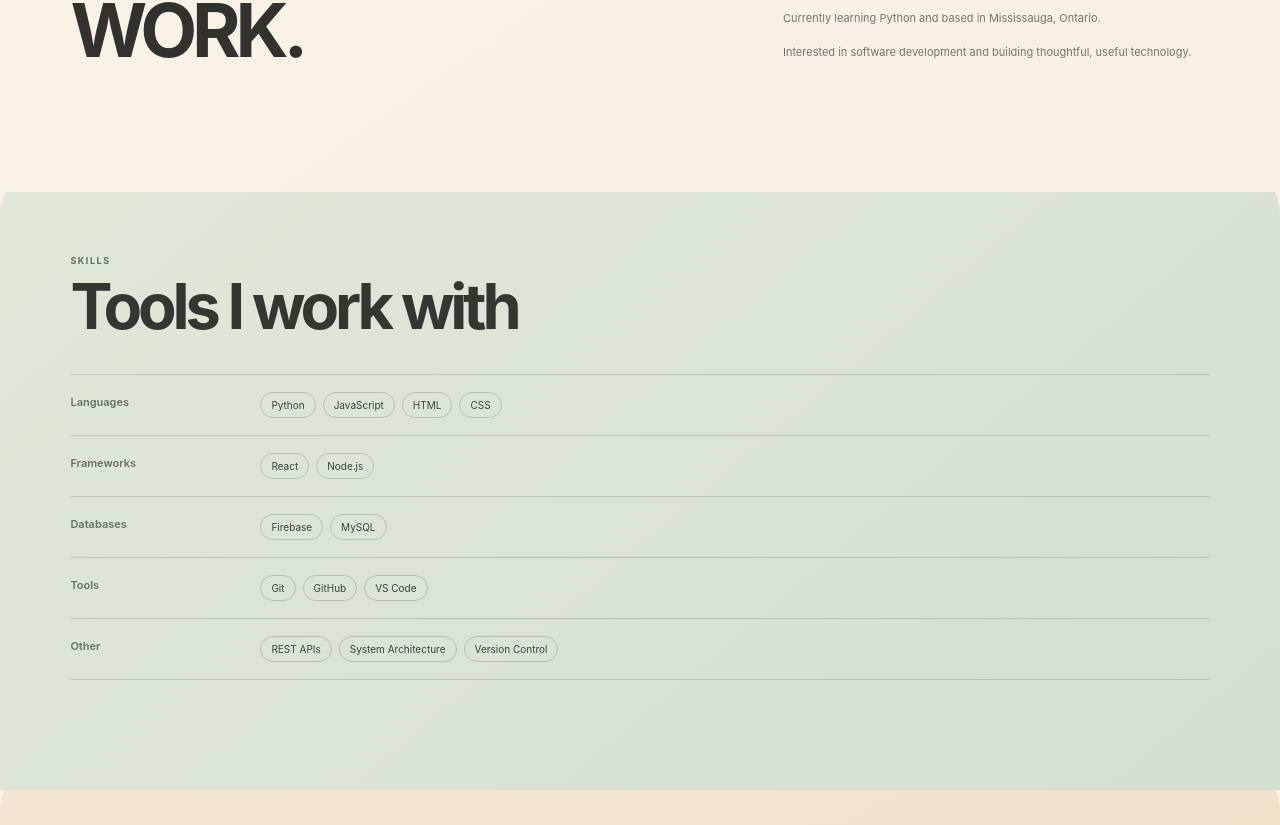
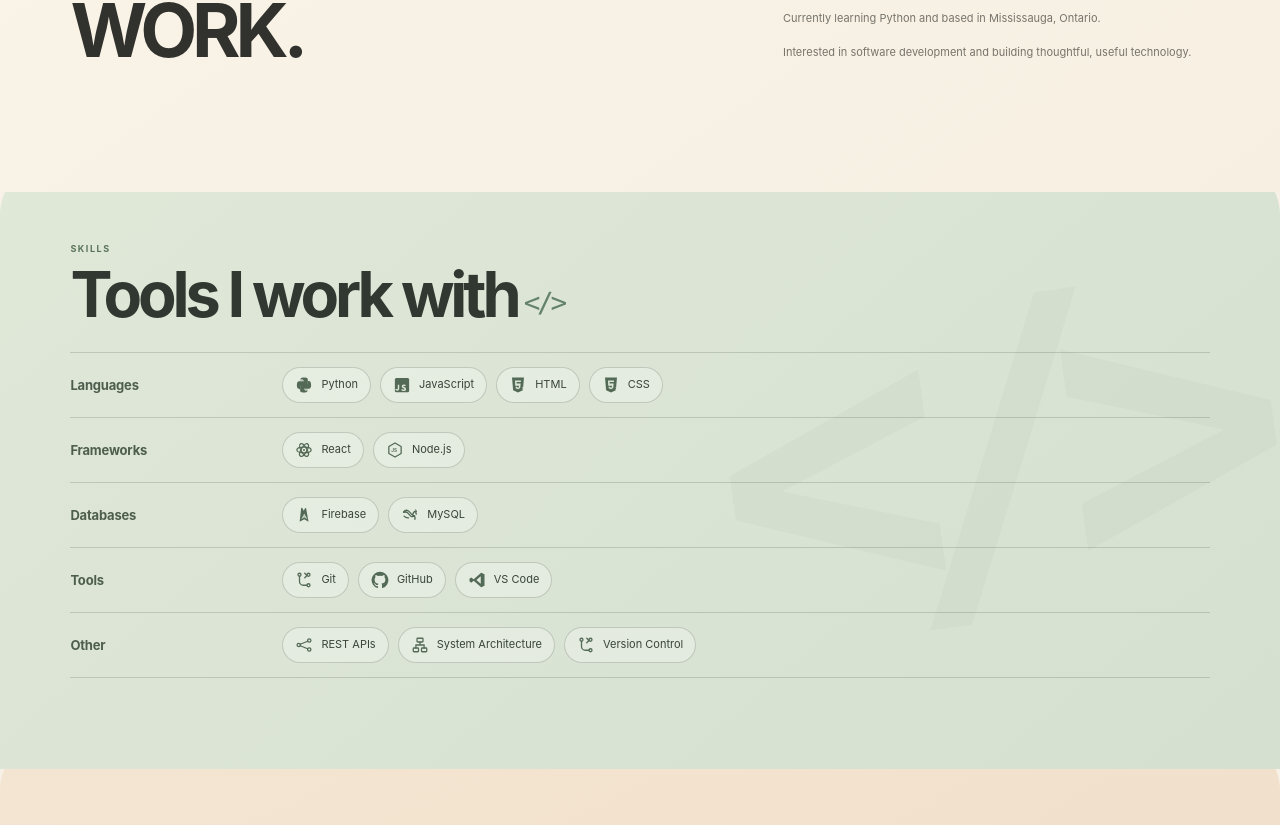
Before and after one commit to zayansyed-gif/Portfolio-site, a React (Vite) app: page / in a window 1280 px wide. Shown: the part 3512-4337 px from the top of the page. Built offline with nearby package versions, Linux system fonts and the light colour scheme.

Commit message:
Add interactive technology icons to skills section

```diff
--- a/src/site/App.jsx
+++ b/src/site/App.jsx
@@ -128,8 +128,8 @@ function Hero() {
   </section>
 }
 
-function SectionHeading({ label, title, description }) {
-  return <div className="section-heading"><div><p className="eyebrow">{label}</p><h2>{title}</h2></div>{description && <p className="section-description">{description}</p>}</div>
+function SectionHeading({ label, title, description, mark }) {
+  return <div className="section-heading"><div><p className="eyebrow">{label}</p><h2>{title}{mark && <span className="section-heading-mark" aria-hidden="true">{mark}</span>}</h2></div>{description && <p className="section-description">{description}</p>}</div>
 }
 
 function ProjectShowcase({ project, index }) {
@@ -204,11 +204,34 @@ function About() {
   </section>
 }
 
+function SkillIcon({ name }) {
+  if (name === 'GitHub') return <Icon name="github" size={18} />
+
+  const svg = { width: 18, height: 18, viewBox: '0 0 24 24', fill: 'none', stroke: 'currentColor', strokeWidth: 1.7, strokeLinecap: 'round', strokeLinejoin: 'round', 'aria-hidden': true }
+  switch (name) {
+    case 'Python': return <svg {...svg} viewBox="0 0 24 24" stroke="none"><path fill="currentColor" d="M11.9 2C7.2 2 7.5 4 7.5 4v2.1h4.6v.8H5.7S2.5 6.5 2.5 12s2.8 5.5 2.8 5.5h1.7v-2.4s-.1-2.9 2.8-2.9h4.7s2.6 0 2.6-2.5V4.5S17.5 2 11.9 2Zm-2.6 2.1a.9.9 0 1 1 0 1.8.9.9 0 0 1 0-1.8Z"/><path fill="currentColor" d="M12.1 22c4.7 0 4.4-2 4.4-2v-2.1h-4.6v-.8h6.4s3.2.4 3.2-5.1-2.8-5.5-2.8-5.5H17v2.4s.1 2.9-2.8 2.9H9.5s-2.6 0-2.6 2.5v5.2S6.5 22 12.1 22Zm2.6-2.1a.9.9 0 1 1 0-1.8.9.9 0 0 1 0 1.8Z"/></svg>
+    case 'JavaScript': return <svg {...svg} stroke="none"><rect x="2.5" y="2.5" width="19" height="19" rx="2" fill="currentColor"/><path d="M12.5 17.4c.4.7.9 1 1.7 1 .7 0 1.1-.3 1.1-.8 0-.6-.5-.8-1.4-1.2-1.3-.6-2.2-1.2-2.2-2.7 0-1.4 1.1-2.4 2.8-2.4 1.2 0 2.1.4 2.7 1.5l-1.5 1c-.3-.6-.6-.8-1.1-.8s-.8.3-.8.7c0 .5.3.7 1.2 1.1 1.5.7 2.4 1.3 2.4 2.8 0 1.6-1.3 2.5-3.1 2.5-1.7 0-2.8-.8-3.3-1.9l1.5-.8ZM8.3 11.5H6.4v5.1c0 .9-.3 1.2-.9 1.2-.5 0-.9-.3-1.2-.7l-1.3 1c.6 1 1.4 1.4 2.7 1.4 1.8 0 2.6-.9 2.6-2.8v-5.2Z" fill="var(--skill-icon-cutout, #dce6d7)"/></svg>
+    case 'HTML': case 'CSS': {
+      const digit = name === 'HTML' ? '5' : '3'
+      return <svg {...svg} stroke="none"><path fill="currentColor" d="M4 2h16l-1.5 17L12 22l-6.5-3L4 2Z"/><path fill="var(--skill-icon-cutout, #dce6d7)" d="M8 6h8l-.2 2H10l.2 2h5.4l-.7 6L12 17.5 9 16.2l-.2-2h2l.1.8 1.1.5 1.1-.5.2-2H8.3L8 6Z"/><text x="17.3" y="18.8" fill="var(--skill-icon-cutout, #dce6d7)" fontSize="5" fontWeight="700">{digit}</text></svg>
+    }
+    case 'React': return <svg {...svg}><ellipse cx="12" cy="12" rx="9.5" ry="3.8"/><ellipse cx="12" cy="12" rx="9.5" ry="3.8" transform="rotate(60 12 12)"/><ellipse cx="12" cy="12" rx="9.5" ry="3.8" transform="rotate(120 12 12)"/><circle cx="12" cy="12" r="1.3" fill="currentColor" stroke="none"/></svg>
+    case 'Node.js': return <svg {...svg}><path d="m12 2.6 8.2 4.7v9.4L12 21.4l-8.2-4.7V7.3L12 2.6Z"/><text x="7.1" y="14.7" fill="currentColor" stroke="none" fontSize="6.2" fontWeight="700">JS</text></svg>
+    case 'Firebase': return <svg {...svg} stroke="none"><path fill="currentColor" d="m6.2 21 2-18.1c.1-.8 1.1-1 1.5-.3l2 3.7 1.7-3.2c.4-.7 1.4-.5 1.5.3L18 21l-5.7-3.2L6.2 21Z"/><path fill="var(--skill-icon-cutout, #dce6d7)" d="m8.2 17.8 4.2-7.9 1 1.9 3.2 5.9-4.3-2.4-4.1 2.5Z" opacity=".78"/></svg>
+    case 'MySQL': return <svg {...svg}><path d="M3.5 7.5c1.8-2 4.5-2.2 6.6-.8 1.5 1 2.6 2.8 3.7 4.1 1.2 1.4 2.5 2.1 4.4 1.9-1.4 1.6-3.7 1.8-5.4.6-1.5-1.1-2.3-2.7-3.7-3.9-1.6-1.4-3.6-1.8-5.6-.8Z"/><path d="M15.5 11.9c.3-2.7 2.3-4.8 5-5.4-.8 1.6-.8 3.2-.1 4.3M17.9 13.1c.8 1.4 1.1 3.1.6 4.7M4 13.5c1.7 1.7 3.7 2.4 6.1 2.2"/><circle cx="19.1" cy="5" r=".7" fill="currentColor" stroke="none"/></svg>
+    case 'Git': case 'Version Control': return <svg {...svg}><circle cx="6" cy="5" r="2"/><circle cx="18" cy="19" r="2"/><circle cx="18" cy="5" r="2"/><path d="M6 7v7a5 5 0 0 0 5 5h5M13 9l3-3-3-3"/></svg>
+    case 'VS Code': return <svg {...svg} stroke="none"><path fill="currentColor" d="M17.5 2.4 7.6 11.1 4.2 8.5 2 10.2v3.6l2.2 1.7 3.4-2.6 9.9 8.7 4.5-1.8V4.2l-4.5-1.8ZM17 7v10l-5.8-5 5.8-5Z"/></svg>
+    case 'REST APIs': return <svg {...svg}><circle cx="5" cy="12" r="2.2"/><circle cx="19" cy="6" r="2.2"/><circle cx="19" cy="18" r="2.2"/><path d="m7 11 9.8-4M7 13l9.8 4"/></svg>
+    case 'System Architecture': return <svg {...svg}><rect x="8" y="3" width="8" height="5" rx="1"/><rect x="3" y="16" width="7" height="5" rx="1"/><rect x="14" y="16" width="7" height="5" rx="1"/><path d="M12 8v4M6.5 12h11M6.5 12v4M17.5 12v4"/></svg>
+    default: return <svg {...svg}><circle cx="6" cy="5" r="2"/><circle cx="18" cy="19" r="2"/><circle cx="18" cy="5" r="2"/><path d="M6 7v7a5 5 0 0 0 5 5h5M13 9l3-3-3-3"/></svg>
+  }
+}
+
 function Skills() {
   return <section className="skills-section scroll-reveal" id="skills">
     <div className="section-inner editorial-width">
-      <SectionHeading label="SKILLS" title="Tools I work with" />
-      <div className="skills-list">{skillGroups.map((group) => <div className="skill-group" key={group.label}><h3>{group.label}</h3><ul>{group.items.map((skill) => <li key={skill}>{skill}</li>)}</ul></div>)}</div>
+      <SectionHeading label="SKILLS" title="Tools I work with" mark="</>" />
+      <div className="skills-list">{skillGroups.map((group) => <div className="skill-group" key={group.label}><h3>{group.label}</h3><ul>{group.items.map((skill) => <li key={skill} className="skill-chip" style={{ '--skill-icon-cutout': '#dce6d7' }}><SkillIcon name={skill} /><span>{skill}</span></li>)}</ul></div>)}</div>
     </div>
   </section>
 }
--- a/src/styles.css
+++ b/src/styles.css
@@ -131,6 +131,8 @@ button { color: inherit; font: inherit; }
 .section-inner { position: relative; }
 .section-heading { display: flex; align-items: end; justify-content: space-between; gap: 25px; margin-bottom: 37px; }
 .section-heading h2 { margin: 10px 0 0; color: inherit; font-size: clamp(35px, 5vw, 63px); line-height: .96; letter-spacing: -.065em; }
+.section-heading-mark { display: inline-block; margin-left: .22em; color: #65836c; font-family: ui-monospace, SFMono-Regular, Menlo, monospace; font-size: .44em; font-weight: 520; letter-spacing: -.12em; vertical-align: .18em; transition: transform .25s ease, color .25s ease; }
+.skills-section .section-heading > div:hover .section-heading-mark { color: var(--accent); transform: rotate(-8deg) translateY(-2px); }
 .section-description { max-width: 360px; margin: 0 3px 4px 0; color: rgba(56, 44, 38, .7); font-size: 12px; line-height: 1.7; }
 .experience-section .eyebrow { color: #8f5547; }
 .experience-list { border-top: 1px solid rgba(57, 43, 39, .24); }
@@ -152,13 +154,19 @@ button { color: inherit; font: inherit; }
 .about-copy p { margin: 0; }
 .about-copy p + p { margin-top: 15px; color: #77746c; font-size: 11px; }
 
-.skills-section { position: relative; z-index: 3; margin-top: -32px; padding-block: 95px 110px; border-radius: 55px 55px 0 0; color: #303831; background: linear-gradient(140deg, #e0e8d8, #d5e0d1); }
+.skills-section { position: relative; z-index: 3; isolation: isolate; overflow: hidden; margin-top: -32px; padding-block: 83px 91px; border-radius: 55px 55px 0 0; color: #303831; background: linear-gradient(140deg, #e0e8d8, #d5e0d1); }
+.skills-section::after { position: absolute; z-index: -1; top: 16%; right: 4%; color: rgba(69, 92, 72, .035); content: "</>"; font-family: ui-monospace, SFMono-Regular, Menlo, monospace; font-size: clamp(210px, 31vw, 390px); font-weight: 700; line-height: 1; letter-spacing: -.16em; transform: rotate(-8deg); pointer-events: none; }
+.skills-section .section-inner { z-index: 1; }
+.skills-section .section-heading { margin-bottom: 27px; }
 .skills-section .eyebrow { color: #59735a; }
 .skills-list { border-top: 1px solid rgba(49, 59, 48, .19); }
-.skill-group { display: grid; grid-template-columns: 170px 1fr; gap: 20px; align-items: start; padding: 17px 0; border-bottom: 1px solid rgba(49, 59, 48, .19); }
-.skill-group h3 { margin: 3px 0 0; color: #667264; font-size: 11px; font-weight: 630; }
-.skill-group ul { display: flex; flex-wrap: wrap; gap: 7px; margin: 0; padding: 0; list-style: none; }
-.skill-group li { padding: 6px 10px; border: 1px solid rgba(49, 59, 48, .21); border-radius: 22px; color: #39443a; font-size: 10px; }
+.skill-group { display: grid; grid-template-columns: 190px 1fr; gap: 22px; align-items: center; padding: 14px 0; border-bottom: 1px solid rgba(49, 59, 48, .19); }
+.skill-group h3 { margin: 0; color: #4d5d4e; font-size: 13px; font-weight: 680; letter-spacing: -.015em; }
+.skill-group ul { display: flex; flex-wrap: wrap; gap: 9px; margin: 0; padding: 0; list-style: none; }
+.skill-chip { --skill-icon-cutout: #dce6d7; display: inline-flex; align-items: center; gap: 8px; padding: 8px 12px; border: 1px solid rgba(49, 59, 48, .2); border-radius: 24px; color: #39443a; background: rgba(255, 255, 255, .27); font-size: 11px; line-height: 1; transition: transform .2s ease, border-color .2s ease, color .2s ease, background .2s ease, box-shadow .2s ease; }
+.skill-chip > svg { flex: 0 0 18px; width: 18px; height: 18px; color: #536a56; transition: color .2s ease, transform .2s ease; }
+.skill-chip:hover { border-color: rgba(84, 112, 88, .47); color: #273a2c; background: rgba(255, 255, 255, .63); box-shadow: 0 5px 13px rgba(48, 62, 47, .08); transform: translateY(-2px); }
+.skill-chip:hover > svg { color: var(--accent); transform: rotate(-4deg) scale(1.04); }
 
 .education-section { position: relative; z-index: 2; margin-top: -32px; padding-block: 88px 100px; border-radius: 53px 53px 0 0; color: #332f2b; background: linear-gradient(150deg, #f4e5d2, #f0dfc9); }
 .education-section .eyebrow { color: #8a5b4a; }
```
